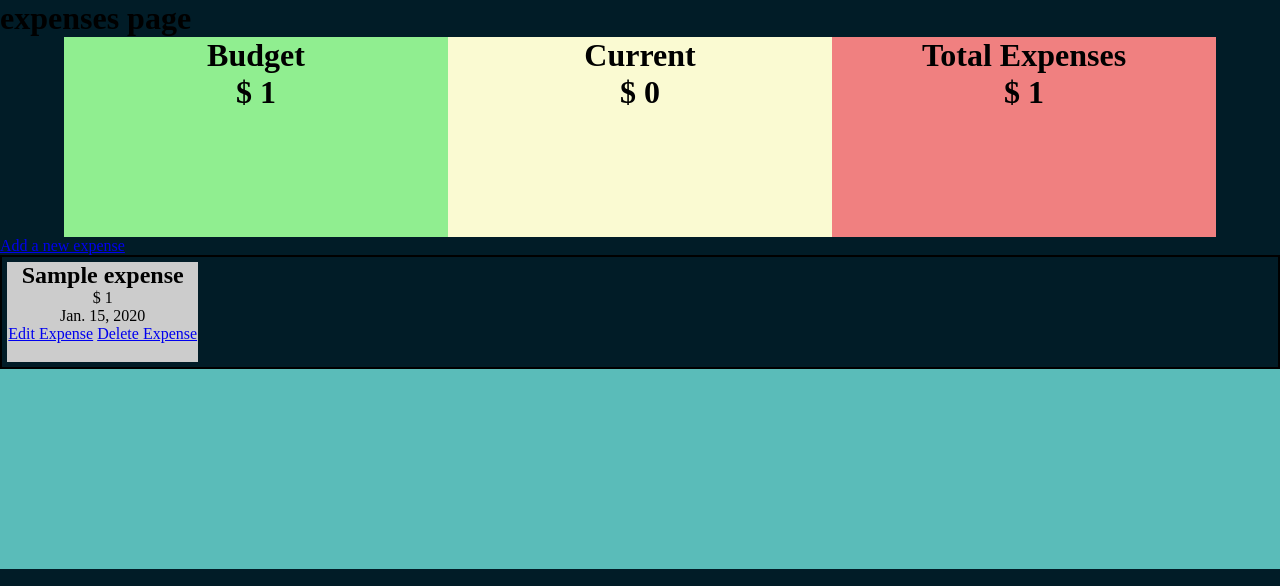
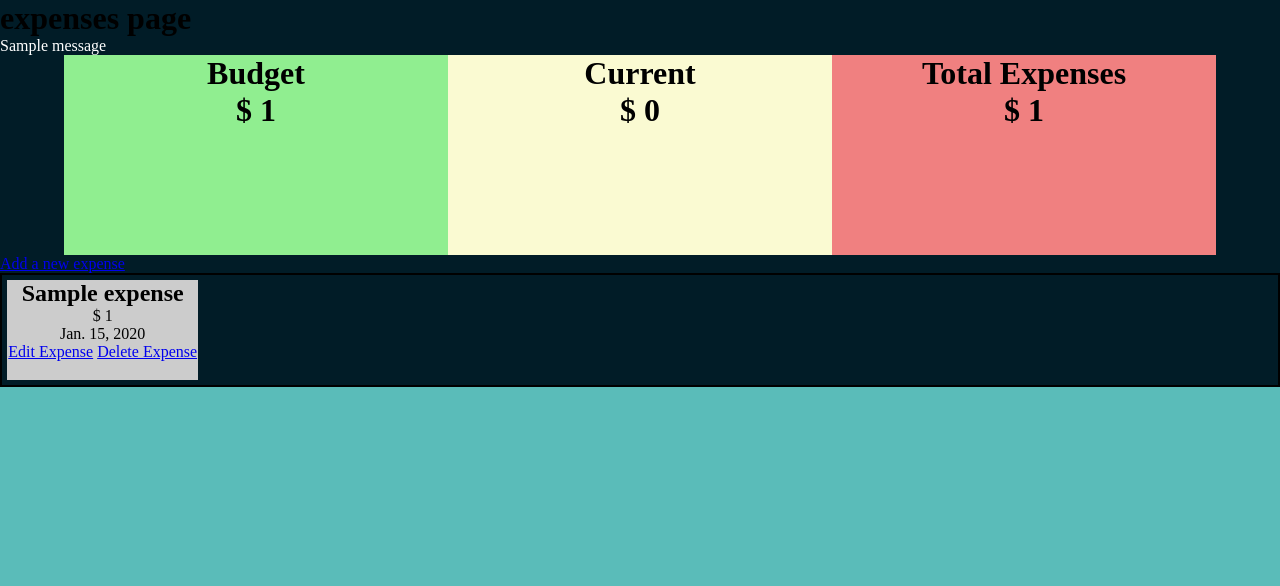
Before and after one commit to Code-Institute-Submissions/SpendWise, a Django app: page /expenses/ in a window 1280 px wide. Shown: the part 93-679 px from the top of the page. Run offline with Django 3.2, Linux system fonts and the light colour scheme; tables that the repository leaves empty hold one stand-in row (values such as "Sample post"); one stand-in notice (Sample message) is shown.

Commit message:
display expense add message in the templates

```diff
--- a/static/css/style.css
+++ b/static/css/style.css
@@ -142,10 +142,6 @@ display:flex;
     color:antiquewhite
 }
 
-.social_media i a:hover {
-    color: blue;
-  }
-
-  a:active {
-    color: green;
-  }
+.messages li{
+    color:white;
+}
--- a/templates/expenses_page.html
+++ b/templates/expenses_page.html
@@ -24,6 +24,16 @@
         </nav>
     </header>
     <h1>expenses page</h1>
+
+
+    {% if messages %}
+        <ul class="messages">
+        {% for message in messages %}
+        <li{% if message.tags %} class="{{ message.tags }}"{% endif %}>{{ message }}</li>
+        {% endfor %}
+       </ul>
+    {% endif %}
+
 
 
 
```
